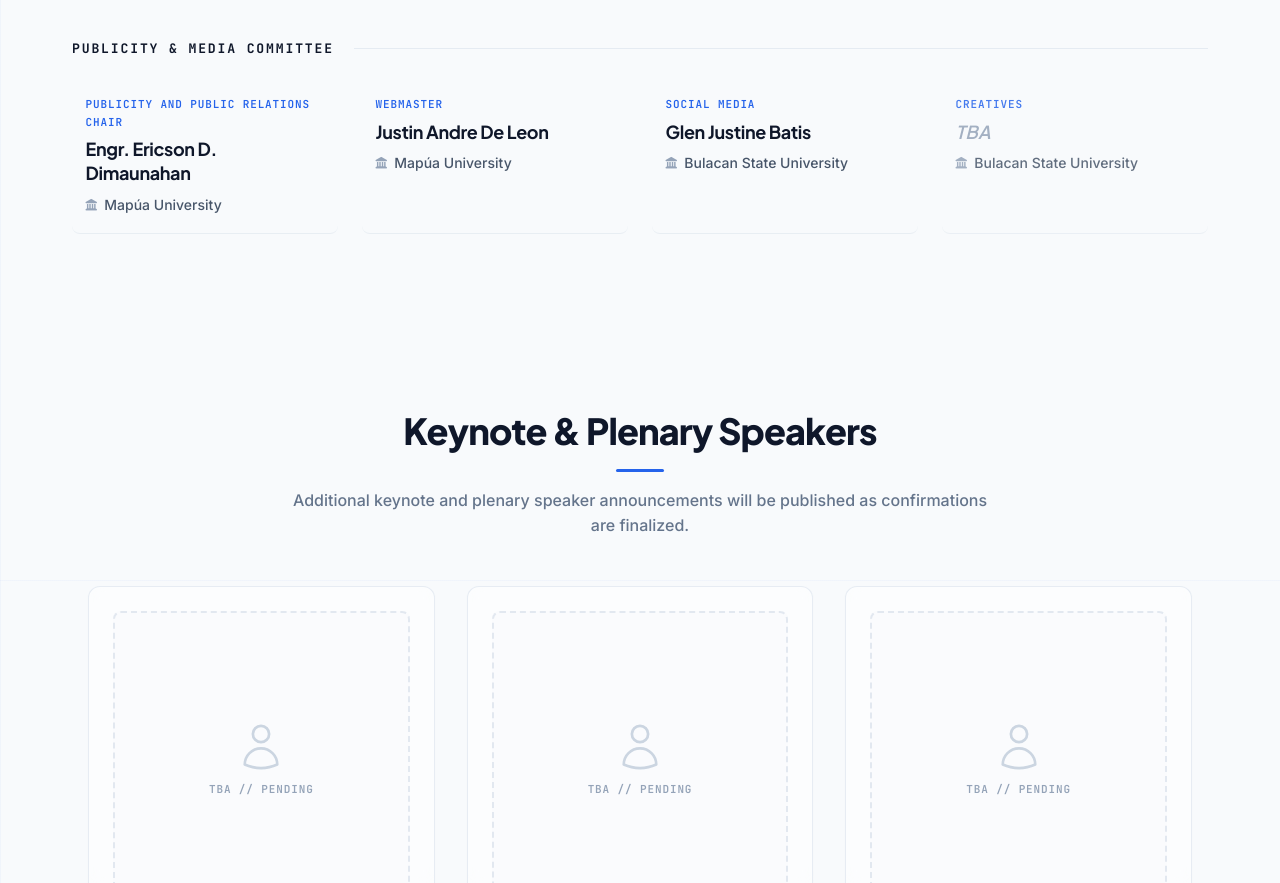
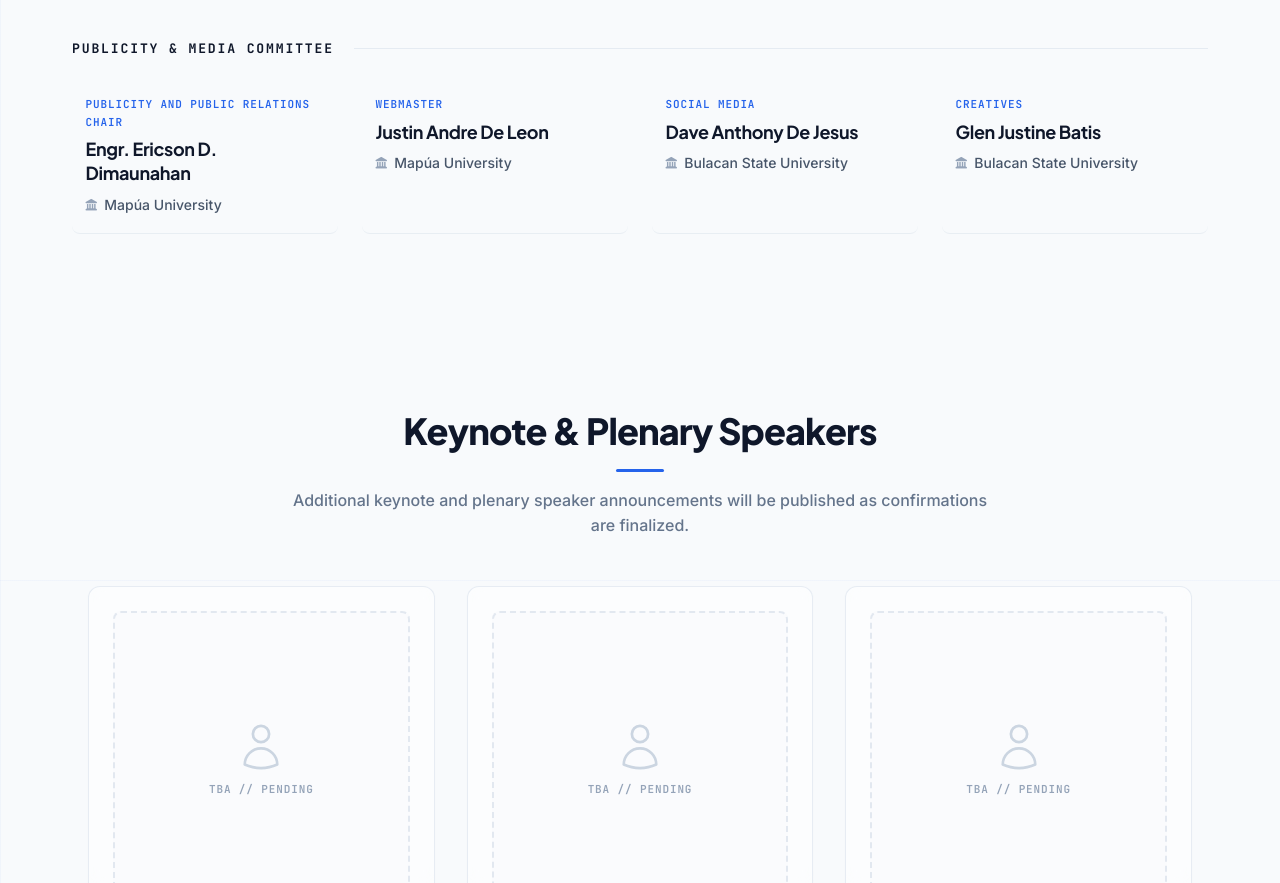
Before and after one commit to justinovate/i3cts, a React (Vite) app: page / in a window 1280 px wide. Shown: the part 7420-8303 px from the top of the page. Built offline with nearby package versions, Linux system fonts and the light colour scheme.

Commit message:
fix(roster): swap roles for creatives and social media committee

```diff
--- a/src/components/Committees.jsx
+++ b/src/components/Committees.jsx
@@ -106,12 +106,12 @@ const committeeGroups = [
       },
       {
         role: 'Social Media',
-        name: 'Glen Justine Batis',
+        name: 'Dave Anthony De Jesus',
         affiliation: 'Bulacan State University'
       },
       {
         role: 'Creatives',
-        name: 'TBA',
+        name: 'Glen Justine Batis',
         affiliation: 'Bulacan State University'
       }
     ]
```
